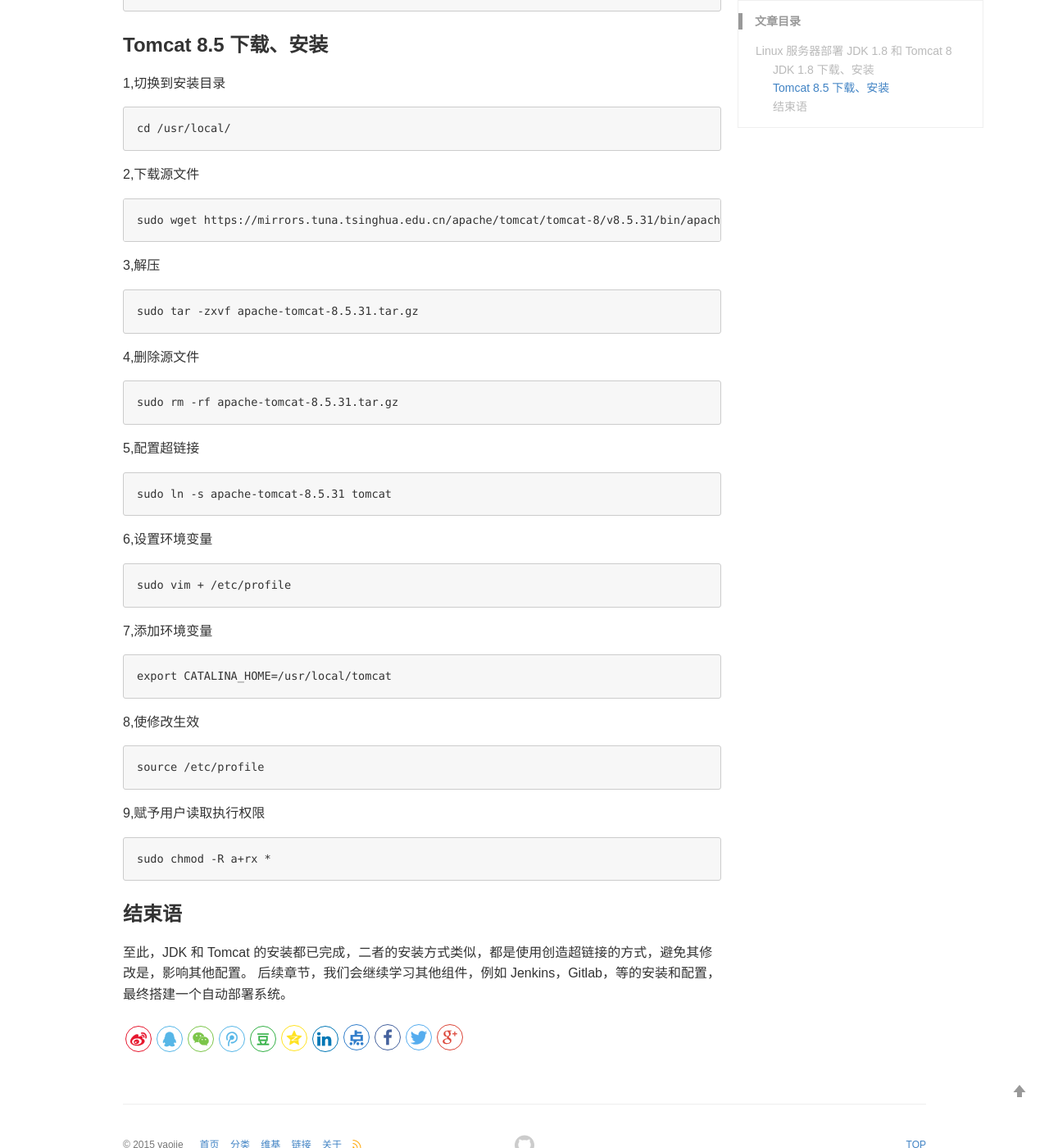
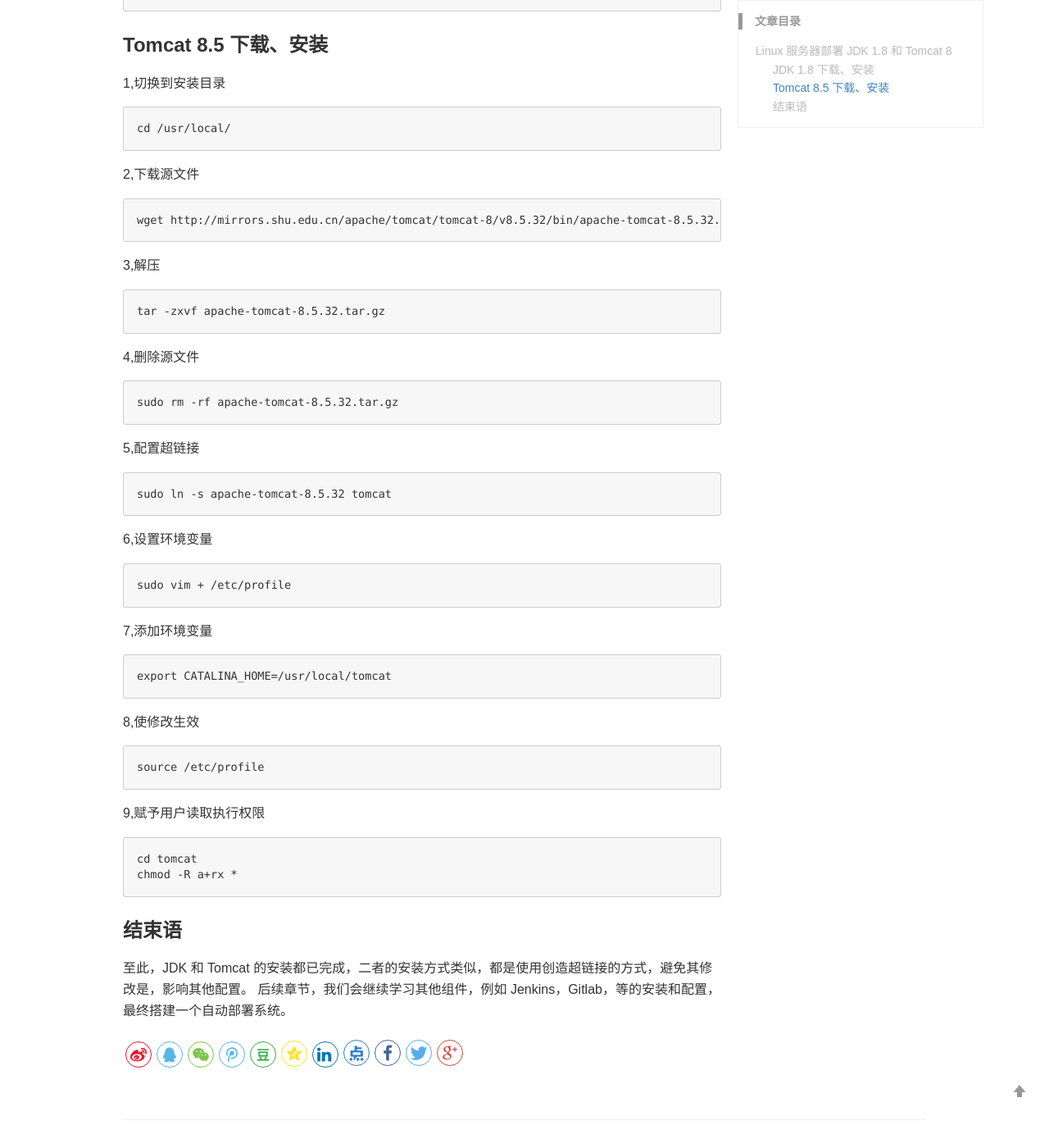
Before and after one commit to yaojie-me/yaojie-me.github.io, a Jekyll site: the page built from _posts/2018-07-31-server_jdk_tomcat.md, in a window 1280 px wide and 1400 px high, scrolled down 1743 px. Shown: the whole window at 82% size. Built offline with Jekyll 4.4.1, drawn with Linux system fonts in a browser that asks for light colours; comment, search, counter and statistics services are not loaded.

````diff
--- a/_posts/2018-07-31-server_jdk_tomcat.md
+++ b/_posts/2018-07-31-server_jdk_tomcat.md
@@ -83,22 +83,22 @@ cd /usr/local/
 
 2,下载源文件
 ```
-sudo wget https://mirrors.tuna.tsinghua.edu.cn/apache/tomcat/tomcat-8/v8.5.31/bin/apache-tomcat-8.5.31.tar.gz
+wget http://mirrors.shu.edu.cn/apache/tomcat/tomcat-8/v8.5.32/bin/apache-tomcat-8.5.32.tar.gz
 ```
 
 3,解压
 ```
-sudo tar -zxvf apache-tomcat-8.5.31.tar.gz
+tar -zxvf apache-tomcat-8.5.32.tar.gz
 ```
 
 4,删除源文件
 ```
-sudo rm -rf apache-tomcat-8.5.31.tar.gz
+sudo rm -rf apache-tomcat-8.5.32.tar.gz
 ```
 
 5,配置超链接
 ```
-sudo ln -s apache-tomcat-8.5.31 tomcat
+sudo ln -s apache-tomcat-8.5.32 tomcat
 ```
 
 6,设置环境变量
@@ -118,7 +118,8 @@ source /etc/profile
 
 9,赋予用户读取执行权限
 ```
-sudo chmod -R a+rx *
+cd tomcat
+chmod -R a+rx *
 ```
 
 
````
Also changed, not shown: _posts/2018-08-01-gitLab.md (added, +36 -0 lines).
